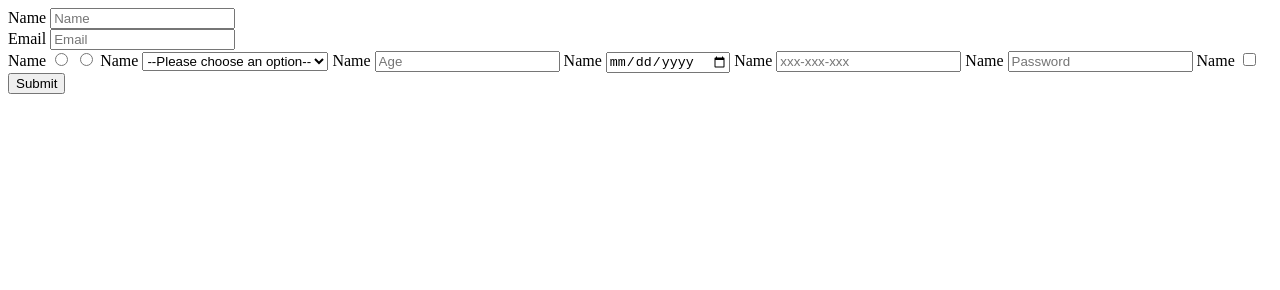
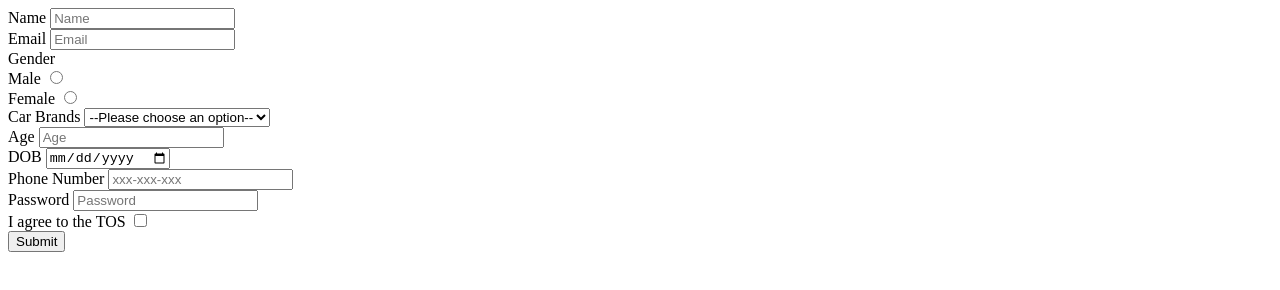
Before and after one commit to acciojob/signup-form-car-vishnuviratGit, a website: page main.html in a window 1280 px wide. Drawn offline with Linux system fonts and the light colour scheme.

Commit message:
created a submission

```diff
--- a/main.html
+++ b/main.html
@@ -15,10 +15,15 @@
 		<label for="email">Email</label>
 		<input type="email" id="email" placeholder="Email" required>
 		<br>
-		<label for="">Name</label>
+		<lable>Gender</lable>
+		<br>
+		<label for="gender_m">Male</label>
 		<input type="radio" id="gender_m" name="gender" required>
+		<br>
+		<label for="gender_f">Female</label>
 		<input type="radio" id="gender_f" name="gender" required>
-		<label for="name">Name</label>
+		<br>
+		<label for="name">Car Brands</label>
 		<select id="cars" required>
 			<option disabled selected>--Please choose an option--</option>
 			<option value="volvo">volvo</option>
@@ -26,16 +31,22 @@
 			<option value="Mercedez">Mercedez</option>
 			<option value="Lamborgini">Lamborgini</option>
 		</select>
-		<label for="name">Name</label>
+		<br>
+		<label for="age">Age</label>
 		<input type="number" id="age" placeholder="Age" required>
-		<label for="name">Name</label>
+		<br>
+		<label for="dob">DOB</label>
 		<input type="date" id="dob" >
-		<label for="name">Name</label>
+		<br>
+		<label for="tel">Phone Number</label>
 		<input type="tel" id="tel" placeholder="xxx-xxx-xxx" required>
-		<label for="name">Name</label>
+		<br>
+		<label for="password">Password</label>
 		<input type="password" id="password" placeholder="Password" required>
-		<label for="name">Name</label>
+		<br>
+		<label for="name">I agree to the TOS</label>
 		<input type="checkbox" id="tos" required>
+		<br>
 		<button type="submit">Submit</button>
 	</form>
     <script type="text/javascript" src="./script.js">
```
